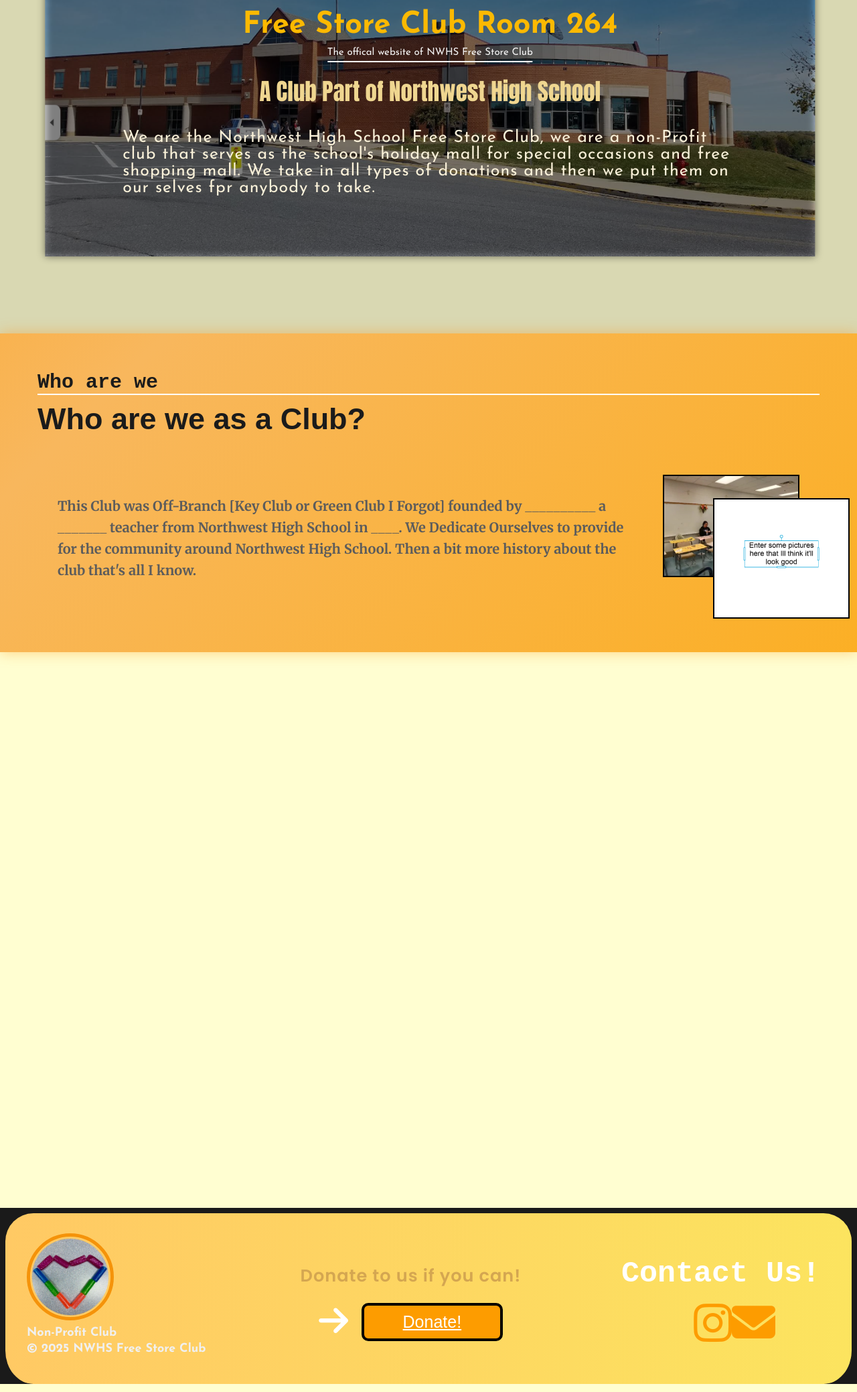
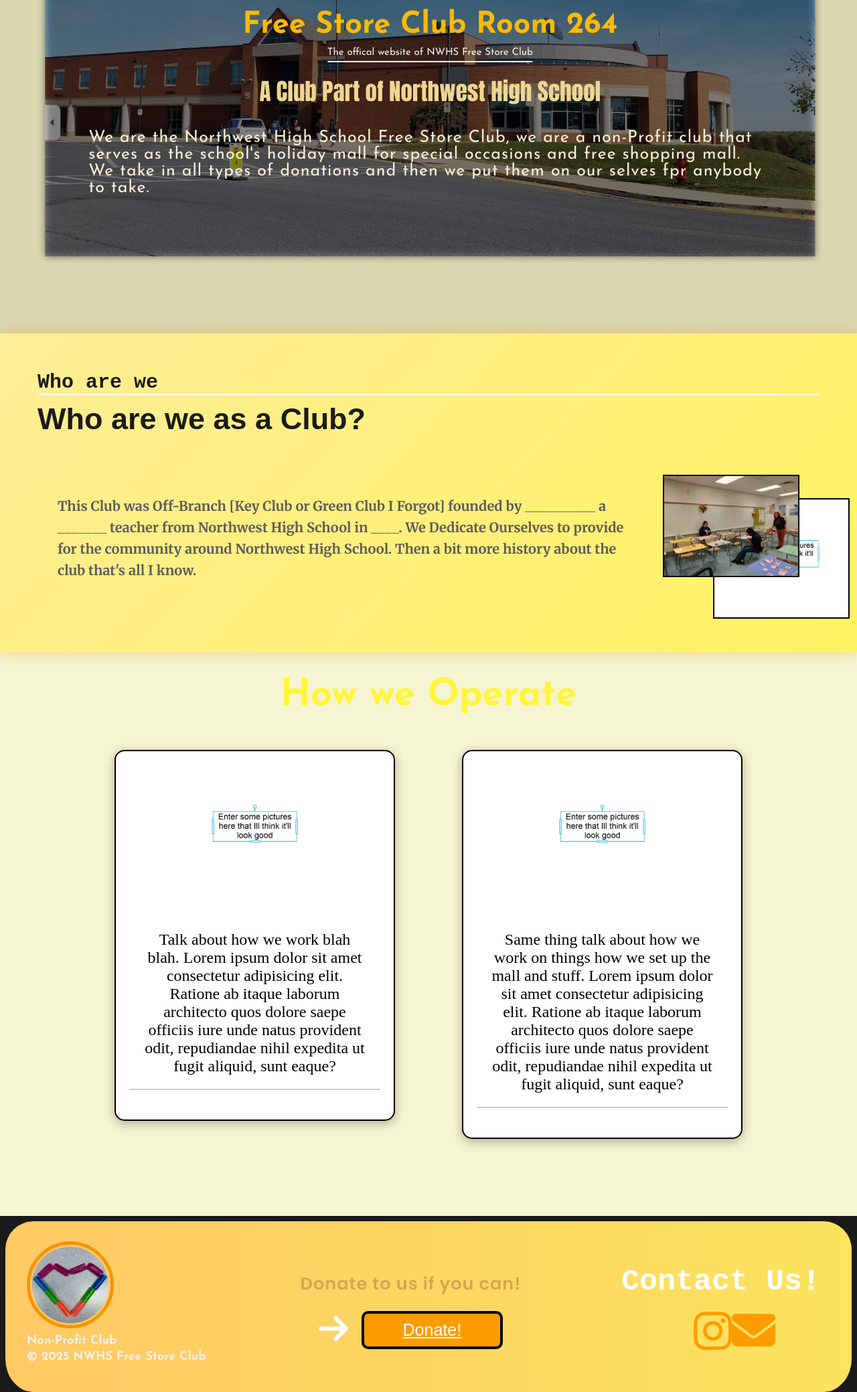
Before and after one commit to noobifyLol/Free-264-Project, a PHP site: page / in a window 1280 px wide. Shown: the part 285-2364 px from the top of the page at 67% size. Run offline with PHP 8.4, Linux system fonts and the light colour scheme; some libraries are stand-ins or nearby versions.

Commit message:
animations

```diff
--- a/index.html
+++ b/index.html
@@ -62,13 +62,14 @@
         </div>
       </main>
 </div>
-
+<div class = background>
+  <h1> How we Operate</h1>
 <div id = boxes>
-  <div id = box1>
+  <div class = box id = box1>
     <img src = "pictures/pro.png">
   <p> Talk about how we work blah blah. Lorem ipsum dolor sit amet consectetur adipisicing elit. Ratione ab itaque laborum architecto quos dolore saepe officiis iure unde natus provident odit, repudiandae nihil expedita ut fugit aliquid, sunt eaque?</p>
 </div>
-<div id = box2 >
+<div class = box id = box2 >
   <img src = "pictures/pro.png">
   <p>  Same thing talk about how we work on things how we set up the mall and stuff. Lorem ipsum dolor sit amet consectetur adipisicing elit. Ratione ab itaque laborum architecto quos dolore saepe officiis iure unde natus provident odit, repudiandae nihil expedita ut fugit aliquid, sunt eaque?</p>
 </div> <!--- box2 end --->
@@ -104,13 +105,28 @@
 
   </div>
 </footer>
-
+</div>
 <script>
   const menuToggle = document.querySelector(".menu-toggle");
   const menu = document.querySelector(".dropdown ul");
   menuToggle.addEventListener("click", () => {
     menu.classList.toggle("show");
     menuToggle.classList.toggle("open"); // for the hamburger X animation
-  });</script>
+  });
+  </script>
+  <script>document.addEventListener('DOMContentLoaded', () => {
+  const boxes = document.querySelectorAll('#boxes .box');
+
+  const observer = new IntersectionObserver(entries => {
+    entries.forEach(entry => {
+      if (entry.isIntersecting) {
+        entry.target.classList.add('show');
+        observer.unobserve(entry.target); // animate only once
+      }
+    });
+  }, { threshold: 0.1 });
+
+  boxes.forEach(box => observer.observe(box));
+});</script>
 </body>
 </html>
--- a/ts code/Actions.ts
+++ b/ts code/Actions.ts
@@ -3,17 +3,17 @@ AOS.init({
   duration: 1000, // animation speed
   once: true      // only animate once
 });
-const boxes = document.querySelectorAll('.box');
+document.addEventListener('DOMContentLoaded', () => {
+  const boxes = document.querySelectorAll('#boxes .box');
 
   const observer = new IntersectionObserver(entries => {
     entries.forEach(entry => {
       if (entry.isIntersecting) {
         entry.target.classList.add('show');
-      observer.unobserve(entry.target); // stops re-triggering
+        observer.unobserve(entry.target);
       }
     });
   }, { threshold: 0.1 });
 
-boxes.forEach(box => {
-  observer.observe(box);
+  boxes.forEach(box => observer.observe(box));
 });
--- a/wes.css
+++ b/wes.css
@@ -165,9 +165,9 @@ align-items: center;
   background-image:
     linear-gradient(
       135deg,
-      rgb(255, 153, 0) 0%,
-      rgb(248, 183, 93) 50%,
-      rgb(252, 174, 28) 100%
+      rgb(251, 250, 221) 0%,
+      rgb(255, 238, 142) 50%,
+      rgb(255, 244, 91) 100%
     ),
     linear-gradient(135deg, rgba(255,255,255,0.1) 25%, transparent 25%),
     linear-gradient(225deg, rgba(255,255,255,0.1) 25%, transparent 25%),
@@ -277,6 +277,8 @@ content: "";
   letter-spacing: 1px;
   z-index: 1;
   text-align: left;
+  margin-right : auto;
+  margin-left : auto;
 
 }
 
@@ -639,6 +641,7 @@ content: "";
 #img1{
   position: absolute;
   margin-right : 10px;
+  z-index: 11;
 }
 #img2{
   transform: translateX(75px) translateY(35px);
@@ -646,32 +649,43 @@ content: "";
 
 
 }
-#boxes{
-  margin-top : 20px;
-  display : flex;
+
+
+#boxes {
+  margin-top: 20px;
+  display: flex;
   flex-direction: row;
-  font-size: clamp(15px,3vw,30px);
-  padding : 15px;
-  margin : clamp(50px, 25vw,100px);
-  gap : clamp(30px,10vw,100px);
+  padding: 15px;
+  gap: clamp(30px,10vw,100px);
   text-align: center;
-  align-items :first baseline;
-  width : auto;
-  flex : 1 1 500px;
+  align-items: baseline;
+  justify-content: center;
+  flex: 1 1 500px;
+}
+
+#boxes .box {
+  background-color: white;
+  border: 2px solid black;
+  border-radius: 15px;
+  box-shadow: 0 4px 15px rgba(0,0,0,0.3);
+  padding: 20px;
+  width: clamp(250px, 30%, 400px);
+  opacity: 0;                 /* hidden initially */
+  transform: translateX(-50px); /* start slightly left */
   transition: opacity 0.6s ease, transform 0.6s ease;
-  opacity: 0;
 }
-#boxes.show {
+
+#boxes .box.show {
   opacity: 1;
   transform: translateX(0);
 }
 #boxes p{
   padding : 20px;
   font-size: clamp(14px, 2vw, 24px);
+  border-bottom : 2px solid rgb(204, 203, 203);
 
 }
 #box1{
-
   background-color: white;
     box-shadow: 0 4px 15px rgba(0,0,0,0.3);
       border-radius: 15px;
@@ -689,10 +703,10 @@ content: "";
 }
 #boxes img{
   height: clamp(200px, 10vw, 250px);
-  width : 250px;
+  width : auto;
 }
-#box1:hover{
-   transform: translateY(-5px);
+#boxes .box.show:hover{
+   transform: translateX(0px) translateY(-5px);
    box-shadow: 0 4px 15px rgba(0,0,0,0.7);
 }
 #box2:hover{
@@ -701,6 +715,16 @@ content: "";
 }
 .card:hover {
   transform: translateY(-5px); /* hover floating effect */
+}
+.background{
+  background-color: rgb(245, 245, 209);
+}
+.background h1{
+  text-align: center;
+  font-size: clamp(35px, 7vw, 56px);
+  font-family: 'Josefin Sans', 'Montserrat', Arial, sans-serif;
+  color : rgb(255, 245, 61);
+  z-index: 10;
 }
 @keyframes float {
   0%, 100% { transform: translateY(0); }
```
Lines whose indentation alone changed are shown as unchanged.
